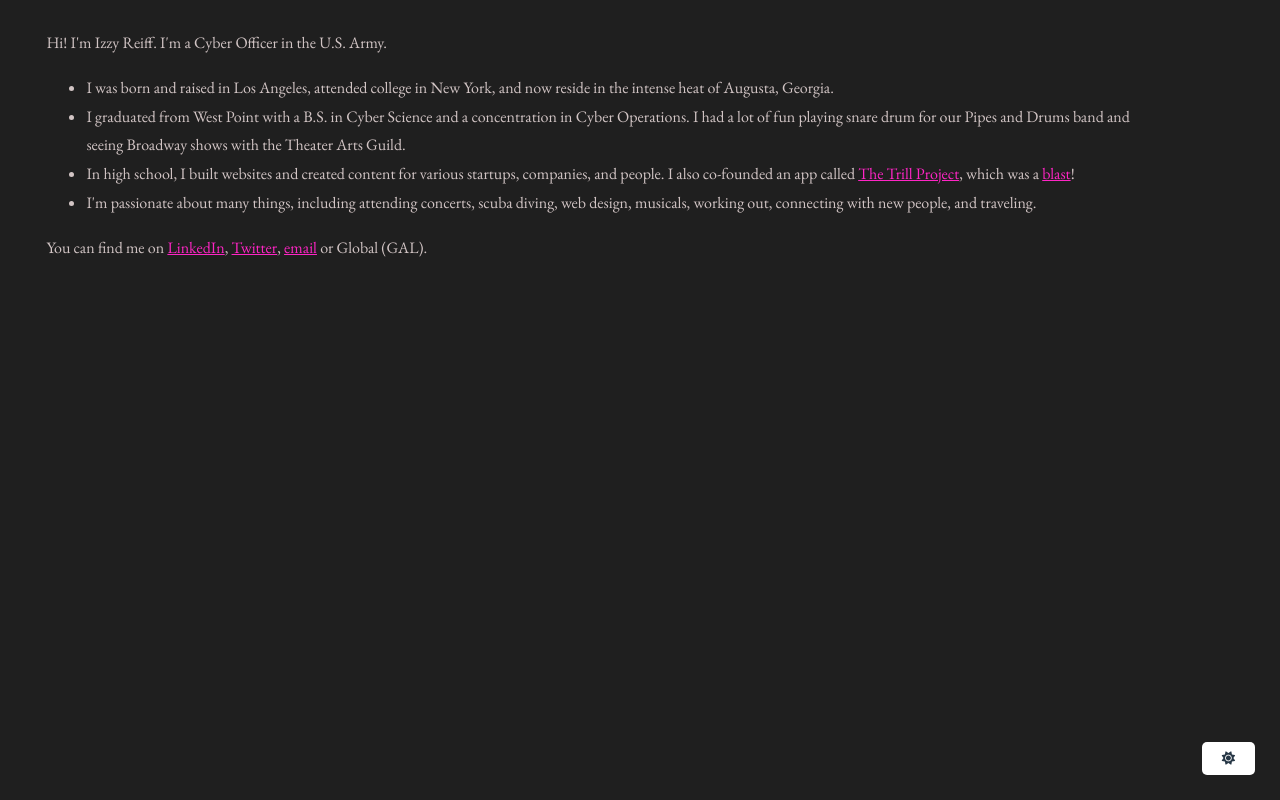
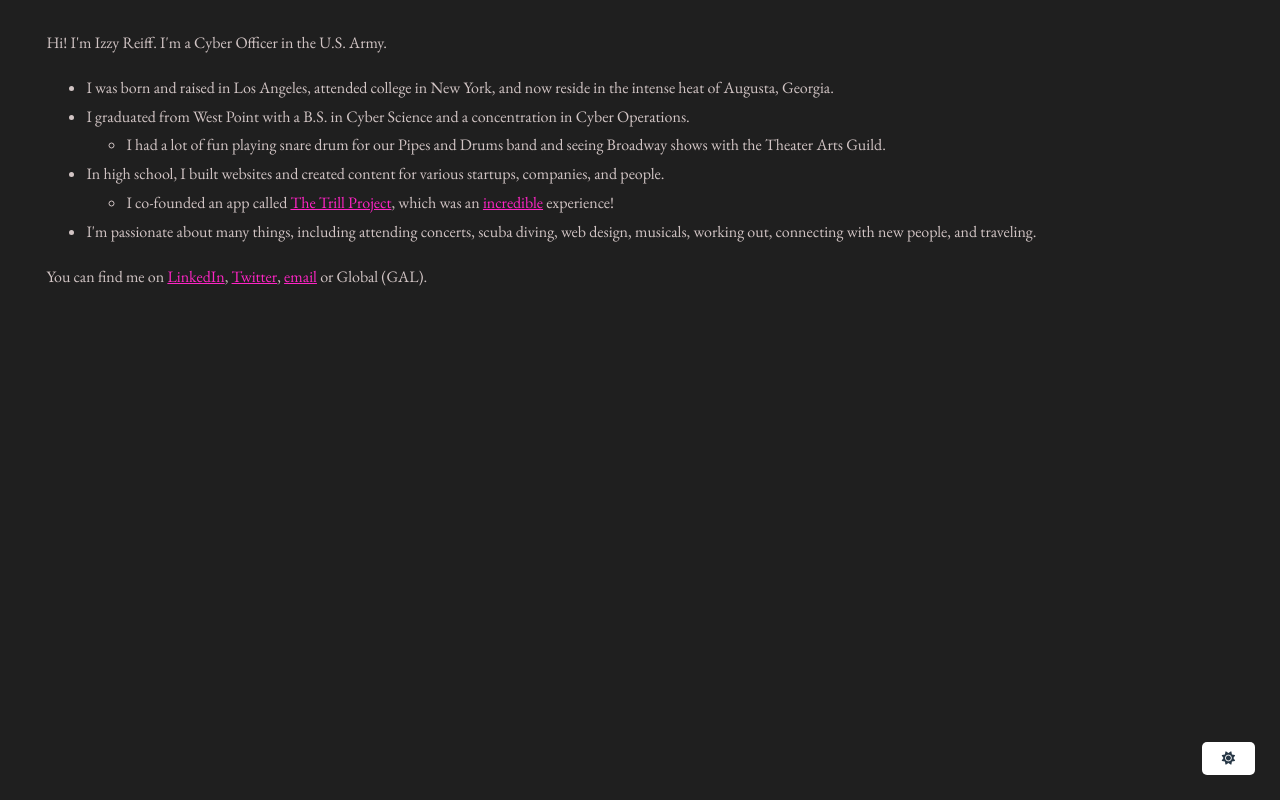
Before and after one commit to izzyreiff/izzyreiff, a plain HTML site: page index.html in a window 1280 px wide. Drawn offline with nearby package versions, Linux system fonts and the light colour scheme.

Commit message:
Update index.html

```diff
--- a/index.html
+++ b/index.html
@@ -16,9 +16,8 @@
       font-weight: 250;
       src: url('https://fonts.googleapis.com/css2?family=Courier+Prime&family=EB+Garamond&display=swap');
     }
-
     body {
-      position: relative; /* Set body as the positioning reference */
+      position: relative;
       max-width: 90%;
       padding-left: 3%;
       padding-top: 5px;
@@ -26,27 +25,24 @@
       line-height: 1.8;
       color: #273746;
     }
-
     a:any-link { color: rgb(255, 37, 197); }
     a:hover, a:visited:hover a:visited {
       color: #a72486;
       text-decoration-style: wavy;
     }
-
     /* Light mode styles */
     body.light-mode {
       background-color: #ffffff;
       color: #273746;
       transition: background-color 0.3s ease, color 0.3s ease;
     }
-
     /* Dark mode styles */
     body.dark-mode {
       background-color: #1f1f1f;
       color: #d1c4c4;
       transition: background-color 0.3s ease, color 0.3s ease;
     }
-
+    /* Light mode toggle button */
     #color-scheme-toggle {
       position: fixed;
       bottom: 25px;
@@ -62,31 +58,29 @@
       border-radius: 5px;
       transition: background-color 0.3s ease, color 0.3s ease;
     }
-
     #color-scheme-toggle:hover {
+      background-color: #a5a5a5; /* Change color for light mode button hover */
+      color: #ffffff;
+    }
+    /* Dark mode toggle button */
+    body.dark-mode #color-scheme-toggle:hover {
       background-color: #273746;
       color: #ffffff;
     }
-
   </style>
   <script>
     // JavaScript to toggle color mode
     document.addEventListener('DOMContentLoaded', function () {
       const colorSchemeToggle = document.getElementById('color-scheme-toggle');
       const body = document.body;
-
       // Set the initial color scheme to dark mode
       body.classList.add('dark-mode');
-
       const icon = colorSchemeToggle.querySelector('i');
-
       // Set the initial icon to the moon icon (dark mode)
       icon.classList.add('fa-solid', 'fa-sun');
-
       colorSchemeToggle.addEventListener('click', function () {
         body.classList.toggle('light-mode');
         body.classList.toggle('dark-mode');
-
         // Toggle the icon classes
         if (icon.classList.contains('fa-sun')) {
           icon.classList.remove('fa-sun');
@@ -103,8 +97,14 @@
   <p>Hi! I'm Izzy Reiff. I'm a Cyber Officer in the U.S. Army.</p>
   <ul>
     <li>I was born and raised in Los Angeles, attended college in New York, and now reside in the intense heat of Augusta, Georgia.</li>
-    <li>I graduated from West Point with a B.S. in Cyber Science and a concentration in Cyber Operations. I had a lot of fun playing snare drum for our Pipes and Drums band and seeing Broadway shows with the Theater Arts Guild.</li>
-    <li>In high school, I built websites and created content for various startups, companies, and people. I also co-founded an app called <a href="https://techcrunch.com/2018/07/22/trill-project-aims-to-be-a-safe-community-for-people-to-express-their-true-selves/" target="_blank" rel="noopener noreferrer">The Trill Project</a>, which was a <a href="https://techcrunch.com/2021/10/05/blue-fever-an-anonymous-social-network-acquires-gen-z-founded-trill/" target="_blank" rel="noopener noreferrer">blast</a>!</li>
+    <li>I graduated from West Point with a B.S. in Cyber Science and a concentration in Cyber Operations.</li>
+    <ul>
+        <li>I had a lot of fun playing snare drum for our Pipes and Drums band and seeing Broadway shows with the Theater Arts Guild.</li>
+    </ul>
+    <li>In high school, I built websites and created content for various startups, companies, and people.</li>
+    <ul>
+        <li>I co-founded an app called <a href="https://techcrunch.com/2018/07/22/trill-project-aims-to-be-a-safe-community-for-people-to-express-their-true-selves/" target="_blank" rel="noopener noreferrer">The Trill Project</a>, which was an <a href="https://techcrunch.com/2021/10/05/blue-fever-an-anonymous-social-network-acquires-gen-z-founded-trill/" target="_blank" rel="noopener noreferrer">incredible</a> experience!</li></li>
+    </ul>
     <li>I'm passionate about many things, including attending concerts, scuba diving, web design, musicals, working out, connecting with new people, and traveling.</li>
   </ul>
   <p>You can find me on <a href="https://www.linkedin.com/in/izzyreiff/" target="_blank" rel="noopener noreferrer">LinkedIn</a>, <a href="https://twitter.com/izzyreiff/" target="_blank" rel="noopener noreferrer">Twitter</a>, <a href="mailto:me+personal@isabellareiff.com" target="_blank" rel="noopener noreferrer">email</a> or Global (GAL).</p>
```
